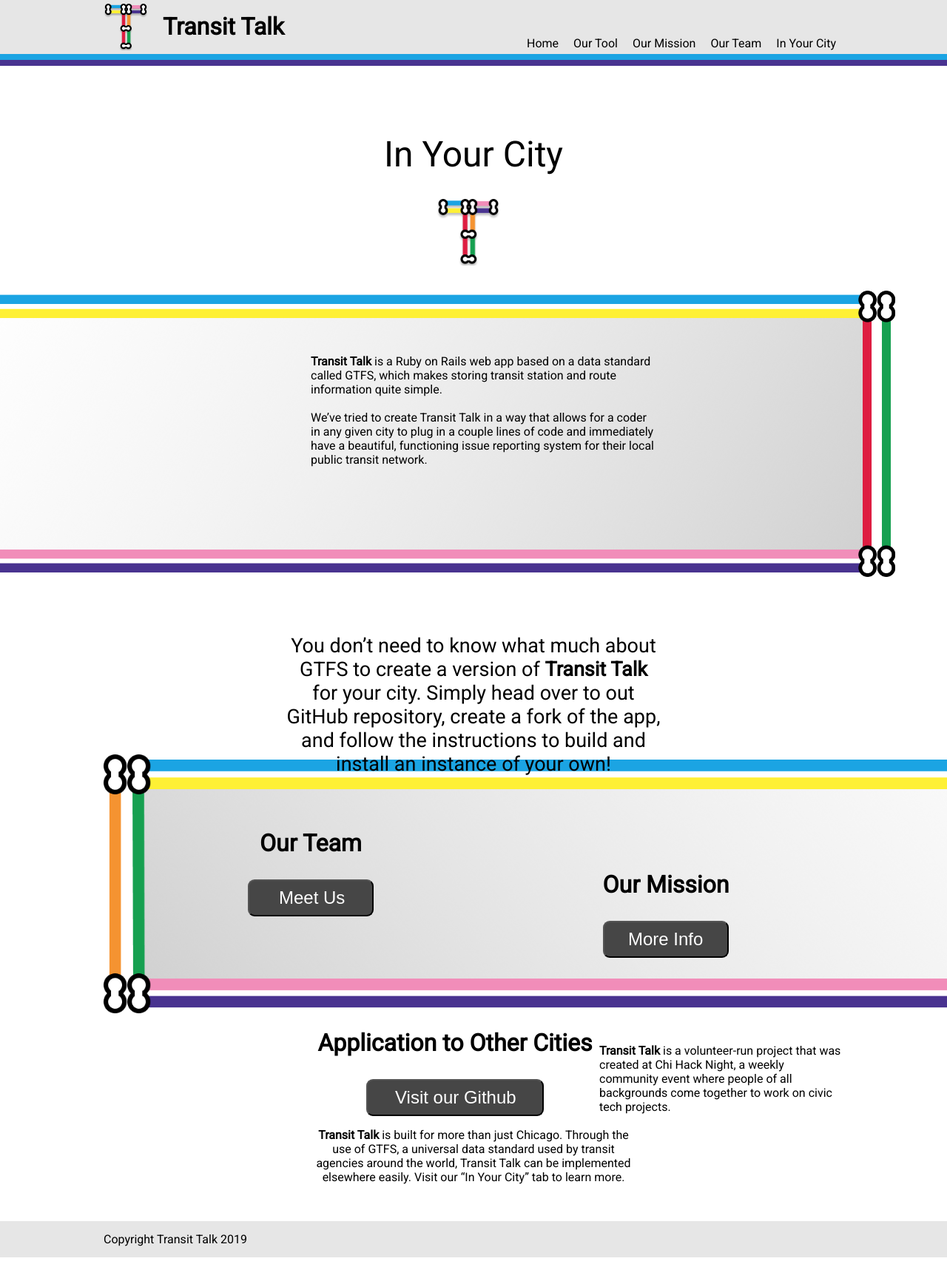
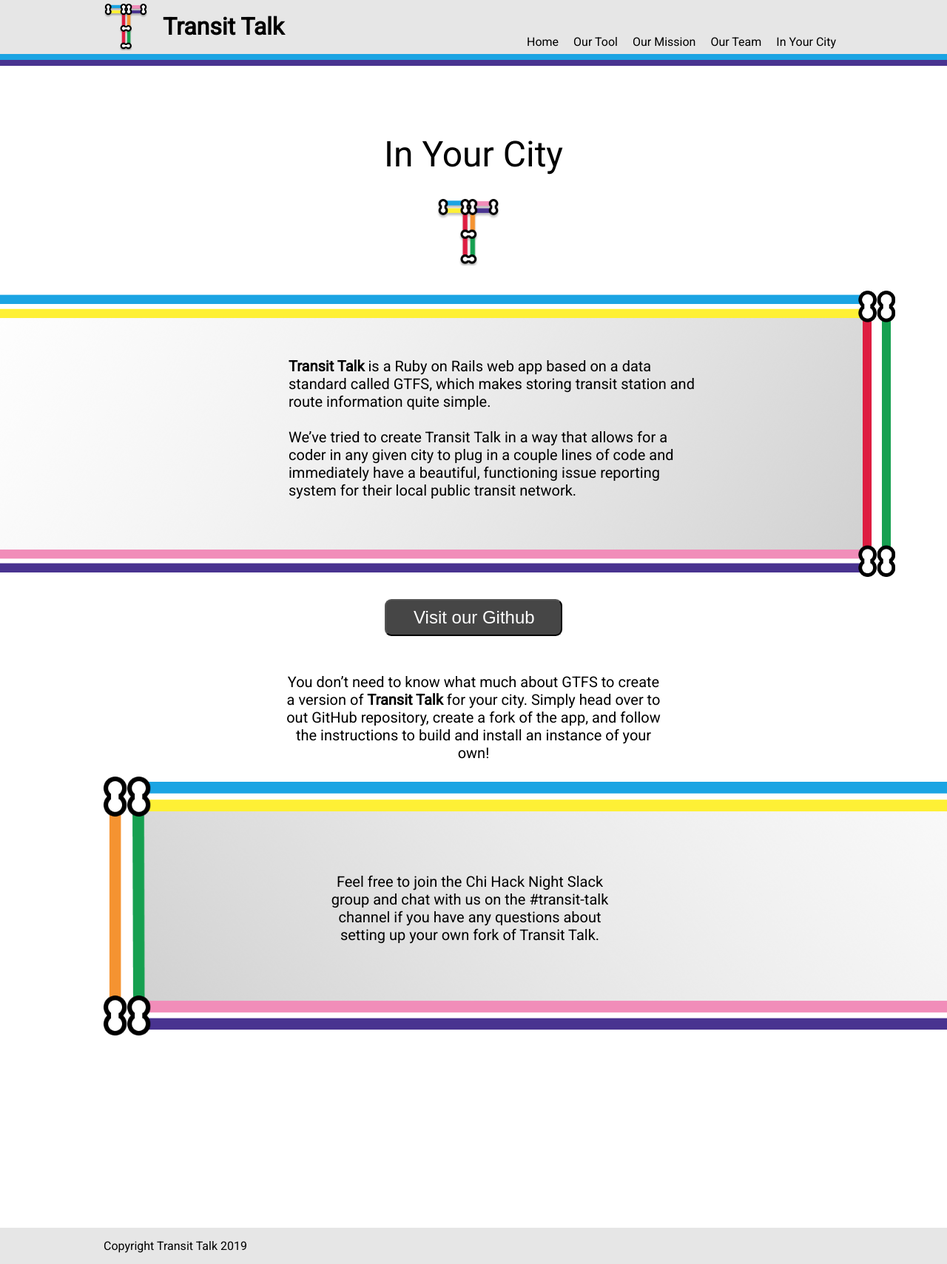
Before and after one commit to TransitTalk/CaravanTransit.github.io, a Jekyll site: the page built from in-your-city.html, in a window 1280 px wide. Shown: the whole page at 74% size. Built offline with Jekyll 4.4.1, drawn with Linux system fonts in a browser that asks for light colours.

Commit message:
website is done for desktop, having trouble with media queries

```diff
--- a/_sass/main.scss
+++ b/_sass/main.scss
@@ -103,8 +103,9 @@
   .homepage-p-center {
     display: inline-block;
     height: 100px;
-    width: 470px;
-    margin: 70px 0px 0px 510px;
+    width: 560px;
+    margin: 70px 0px 0px 480px;
+    p {font-size: 20px;}
   }
   .tool-p-right {
     display: inline-block;
@@ -115,7 +116,10 @@
   }
 }
 .bkgd-1 {
-  background-image: url(/assets/images/partition-left.png);
+  background-image: url(/assets/images/mobile-partition-left.png);
+  @media (min-width: 501px) {
+    background-image: url(/assets/images/partition-left.png);
+  }
   background-size: cover;
   background-repeat: no-repeat;
   width: 130%;
@@ -142,8 +146,8 @@
     width: 51%;
     text-align: center;
     margin: auto;
-    font-size: 27px;
-    padding: 50px 0px 50px 0px;
+    font-size: 20px;
+    padding: 30px 0px 50px 0px;
   }
   .p-left {
     display: inline-block;
@@ -152,22 +156,7 @@
     width: 330px;
     margin: 60px 0px 0px 60px;
   }
-  // .btn {
-  //     width: 170px;
-  //     height: 50px;
-  //     color: #FFFFFF;
-  //     font-size: 24px;
-  //     line-height: 28px;
-  //     display: flex;
-  //     align-items: center;
-  //     text-align: center;
-  //     background: #464646;
-  //     border-radius: 9px;
-  //     margin: 0 auto;
-  //     margin-left: auto;
-  //     margin-right: auto;
-  //     padding: 0px 0px 0px 24px;
-    // }
+
   .btn-mission {
     width: 170px;
     margin-top: 30px;
@@ -196,21 +185,13 @@
     width: 330px;
     margin: 100px 300px 0px 0px;
   }
-  // .btn {
-  //     width: 170px;
-  //     height: 50px;
-  //     color: #FFFFFF;
-  //     font-size: 24px;
-  //     line-height: 28px;
-  //     display: flex;
-  //     align-items: center;
-  //     text-align: center;
-  //     background: #464646;
-  //     border-radius: 9px;
-  //     margin: 0 auto;
-  //     margin-left: auto;
-  //     margin-right: auto;
-  // }
+  .center-text {
+    width: 31%;
+    text-align: center;
+    margin: auto;
+    font-size: 20px;
+    padding: 110px 310px 50px 0px;
+  }
   .btn-team {
     width: 170px;
     margin-top: 30px;
@@ -219,7 +200,10 @@
 }
 
 .bkgd-2 {
-  background-image: url(/assets/images/partition-right.png);
+  background-image: url(/assets/images/mobile-partition-right.png);
+  @media (min-width: 501px) {
+    background-image: url(/assets/images/partition-right.png);
+  }
   background-size: cover;
   background-repeat: no-repeat;
   width: 130%;
@@ -230,20 +214,7 @@
   text-align: center;
   width: 440px;
   margin: auto;
-  // .btn {
-  //   height: 50px;
-  //   color: #FFFFFF;
-  //   font-size: 24px;
-  //   line-height: 28px;
-  //   display: flex;
-  //   align-items: center;
-  //   text-align: center;
-  //   background: #464646;
-  //   border-radius: 9px;
-  //   margin: 0 auto;
-  //   margin-left: auto;
-  //   margin-right: auto;
-  // }
+
   .p-center {
     width: 121%;
     text-align: center;
@@ -251,9 +222,9 @@
     font-size: 27px;
     padding: 50px 0px 100px 0px;
   }
-  .btn-github {
+}
+.btn-github {
     width: 240px;
     margin-top: 30px;
     padding: 0px 0px 0px 37px;
   }
-}
--- a/_sass/partials/_header.scss
+++ b/_sass/partials/_header.scss
@@ -33,7 +33,12 @@
         list-style: none;
         display: flex;
         margin: 0;
+        li {
+          margin: -21px 10px;
+          &:hover {
+            border-bottom: 17px solid white;
 
-        li { margin: 0 10px; }
+          }
+        }
     }
 }
--- a/in-your-city.html
+++ b/in-your-city.html
@@ -16,28 +16,19 @@
   </div>
 </div>
 <div class="section-2">
+  <button type="button" class="btn btn-github">Visit our Github</button>
   <div class="center-text">
     <p>You don’t need to know what much about GTFS to create a version of <b>Transit Talk</b> for your city. Simply head over to out GitHub repository, create a fork of the app, and follow the instructions to build and install an instance of your own! </p>
   </div>
-  <div class="h1-right">
-    <h1> Our Mission </h1>
-    <button onclick='location.href="mission.html"'type="button" class="btn btn-mission">More Info</button>
-  </div>
+</div>
 
 </div>
 <div class="section-3 bkgd-2">
-  <div class="h1-left">
-    <h1> Our Team </h1>
-    <button onclick='location.href="team.html"'type="button" class="btn btn-team">Meet Us</button>
-  </div>
-  <div class="p-right">
-    <p><b>Transit Talk</b> is a volunteer-run project that was created at Chi Hack Night, a weekly community event where people of all backgrounds come together to work on civic tech projects.
+  <div class="center-text">
+    <p>Feel free to join the Chi Hack Night Slack group and chat with us on the #transit-talk channel if you have any questions about setting up your own fork of Transit Talk.
     </p>
   </div>
 </div>
 <div class="section-4">
-  <h1> Application to Other Cities </h1>
-  <button type="button" class="btn btn-github">Visit our Github</button>
-  <p> <b>Transit Talk</b> is built for more than just Chicago. Through the use of GTFS, a universal data standard used by transit agencies around the world, Transit Talk can be implemented elsewhere easily. Visit our “In Your City” tab to learn more.
-  </p>
+
 </div>
```
Also changed, not shown: assets/images/mobile-partition-left.png (added), assets/images/mobile-partition-right.png (added).
